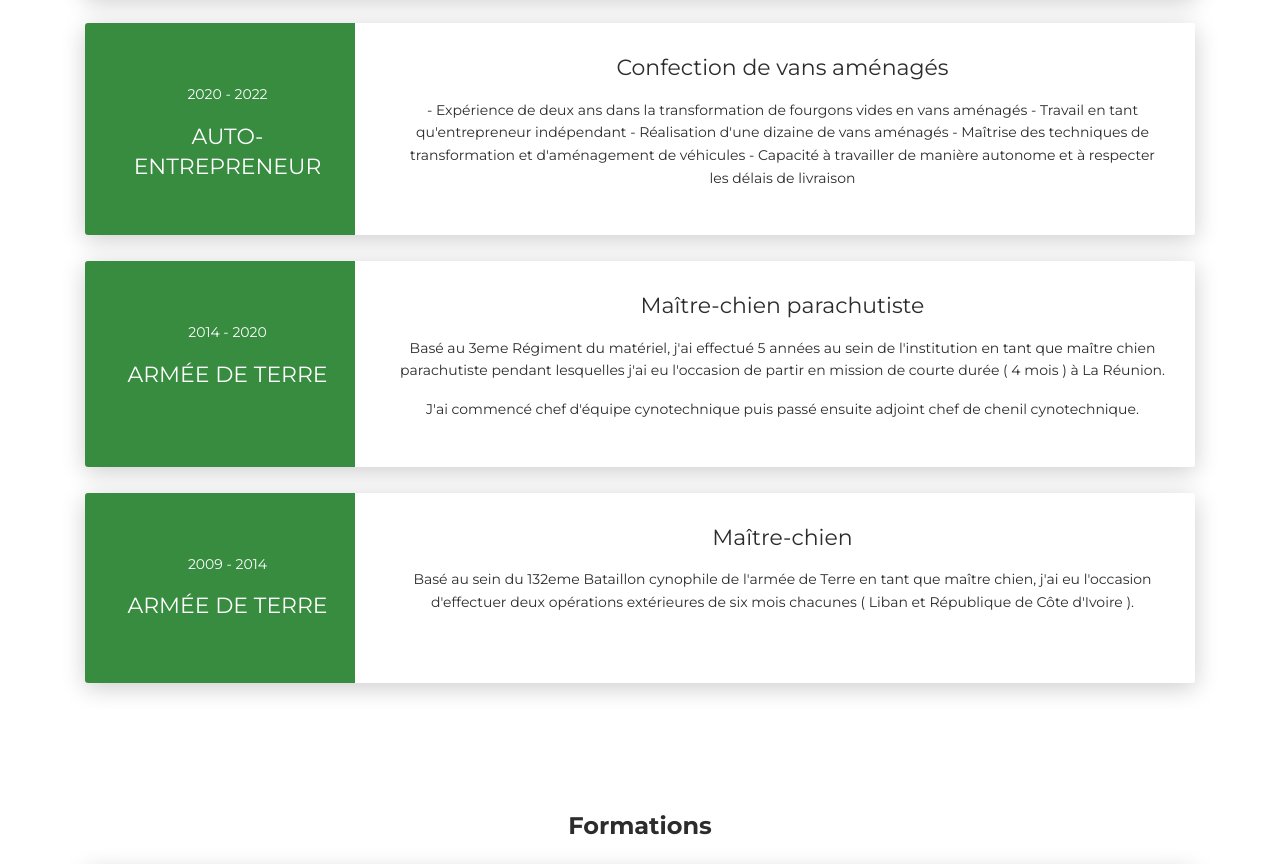
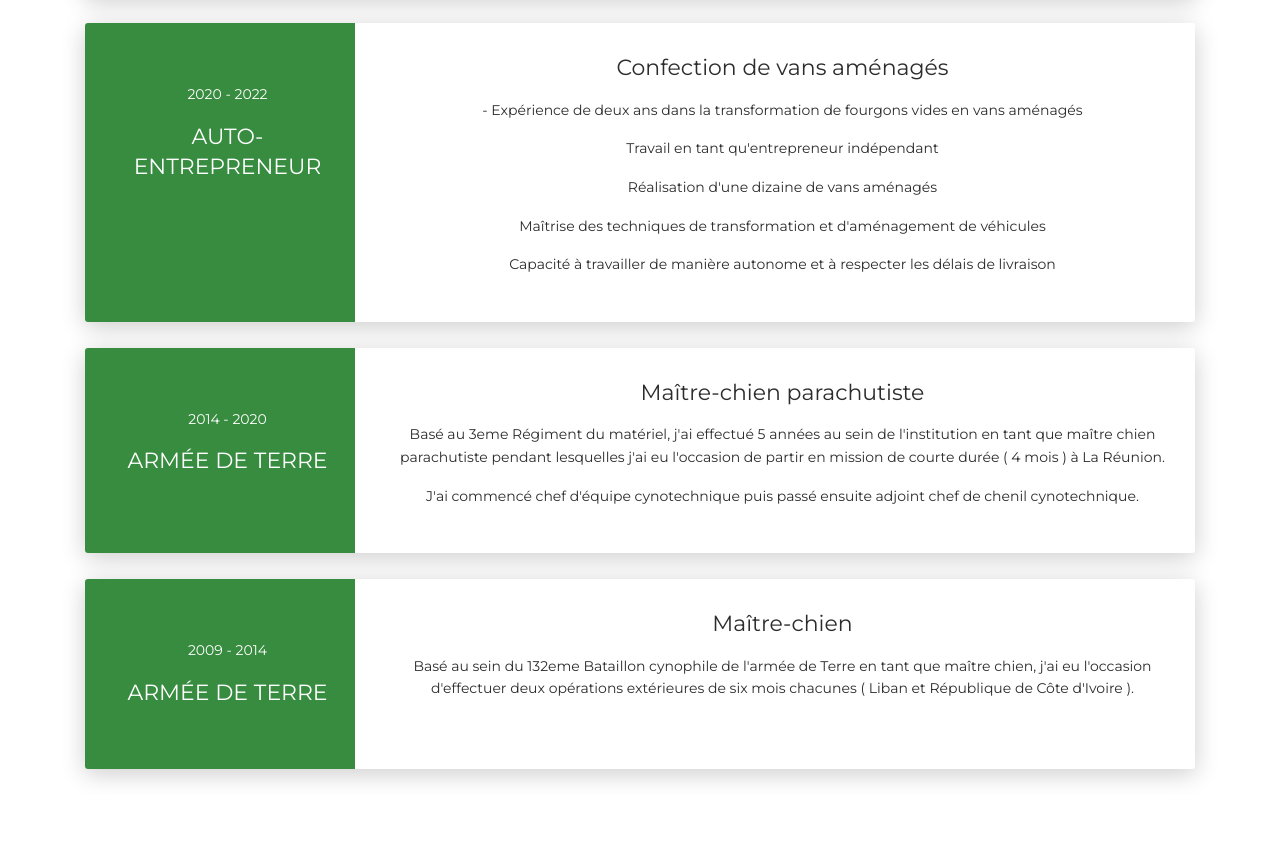
Before and after one commit to FlorianOMS/FlorianOMS.github.io, a plain HTML site: page index.html in a window 1280 px wide. Shown: the part 1706-2570 px from the top of the page. Drawn offline with Linux system fonts and the light colour scheme.

Commit message:
Update index.html

```diff
--- a/index.html
+++ b/index.html
@@ -163,11 +163,11 @@
         <div class="col-md-9" data-aos="fade-left" data-aos-offset="50" data-aos-duration="500">
           <div class="card-body">
             <div class="h5">Confection de vans aménagés</div>
-            <p>- Expérience de deux ans dans la transformation de fourgons vides en vans aménagés
-- Travail en tant qu'entrepreneur indépendant
-- Réalisation d'une dizaine de vans aménagés
-- Maîtrise des techniques de transformation et d'aménagement de véhicules
-- Capacité à travailler de manière autonome et à respecter les délais de livraison</p>
+            <p>- Expérience de deux ans dans la transformation de fourgons vides en vans aménagés</p>
+            <p>Travail en tant qu'entrepreneur indépendant</p>
+            <p>Réalisation d'une dizaine de vans aménagés</p>
+            <p>Maîtrise des techniques de transformation et d'aménagement de véhicules</p>
+            <p>Capacité à travailler de manière autonome et à respecter les délais de livraison</p>
           </div>
         </div>
       </div>
```
